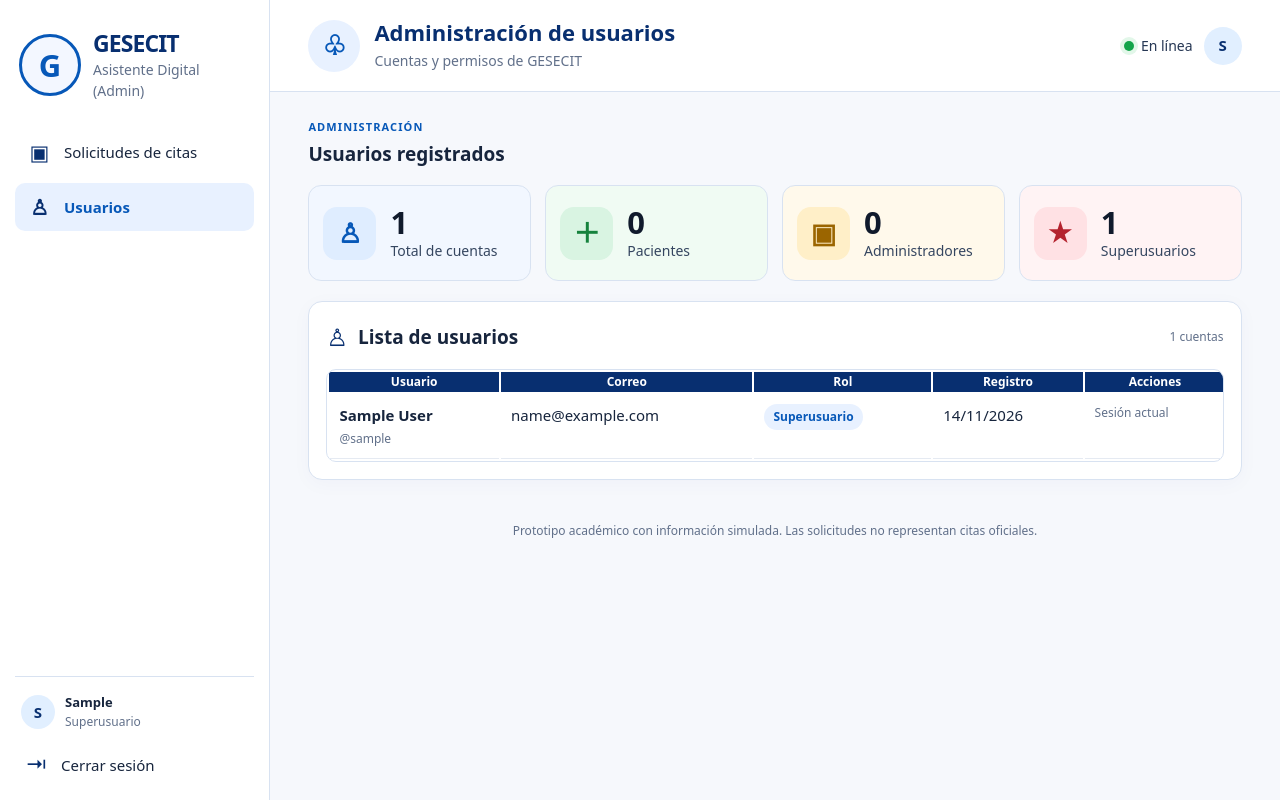
After one commit to Rafah999/gesicit, a Django app: page /administracion/ in a window 1280 px wide. The commit adds this page. Run offline with Django 5.2, Linux system fonts and the light colour scheme; the visitor is signed in with stand-in values (Sample User, id 1); data comes from the database, SQL or seed files in the repository.

Commit message:
funciones administracion

```diff
--- /dev/null
+++ b/appointments/templates/appointments/admin_base.html
@@ -0,0 +1,44 @@
+{% load static %}
+<!doctype html>
+<html lang="es">
+<head>
+  <meta charset="utf-8">
+  <meta name="viewport" content="width=device-width, initial-scale=1">
+  <title>{% block title %}Panel administrativo · GESECIT{% endblock %}</title>
+  <link rel="stylesheet" href="{% static 'appointments/app.css' %}">
+</head>
+<body>
+<div class="app-shell">
+  <aside class="sidebar">
+    <a class="brand" href="{% url 'admin_requests' %}">
+      <span class="brand-mark" aria-hidden="true">G</span>
+      <span class="brand-copy"><strong>GESECIT</strong><small>Asistente Digital</small><small>(Admin)</small></span>
+    </a>
+    <nav class="side-nav" aria-label="Administración">
+      <a class="{% if request.resolver_match.url_name == 'admin_requests' or request.resolver_match.url_name == 'manage_appointment_request' %}active{% endif %}" href="{% url 'admin_requests' %}"><span class="nav-icon">▣</span>Solicitudes de citas</a>
+      {% if request.user.is_superuser %}<a class="{% if request.resolver_match.url_name == 'admin_dashboard' %}active{% endif %}" href="{% url 'admin_dashboard' %}"><span class="nav-icon">♙</span>Usuarios</a>{% endif %}
+    </nav>
+    <div class="sidebar-bottom">
+      <div class="sidebar-user">
+        <span class="avatar small">{{ request.user.get_short_name|default:request.user.username|slice:":1"|upper }}</span>
+        <span><strong>{{ request.user.get_short_name|default:request.user.username }}</strong><small>{% if request.user.is_superuser %}Superusuario{% else %}Personal administrativo{% endif %}</small></span>
+      </div>
+      <form method="post" action="{% url 'logout' %}">{% csrf_token %}<button class="logout-button" type="submit"><span class="nav-icon">⇥</span>Cerrar sesión</button></form>
+    </div>
+  </aside>
+
+  <div class="main-column">
+    <header class="workspace-header">
+      <div class="header-brand-icon" aria-hidden="true">♧</div>
+      <div class="header-title"><h1>{% block page_title %}Panel administrativo{% endblock %}</h1><p>{% block page_subtitle %}Gestión y seguimiento de solicitudes de citas{% endblock %}</p></div>
+      <div class="header-tools"><span class="online"><i></i>En línea</span><span class="avatar">{{ request.user.get_short_name|default:request.user.username|slice:":1"|upper }}</span></div>
+    </header>
+    <main class="page-content">
+      {% if messages %}<div class="messages" aria-live="polite">{% for message in messages %}<p class="message {{ message.tags }}">{{ message }}</p>{% endfor %}</div>{% endif %}
+      {% block content %}{% endblock %}
+      <footer class="site-footer">Prototipo académico con información simulada. Las solicitudes no representan citas oficiales.</footer>
+    </main>
+  </div>
+</div>
+</body>
+</html>
--- /dev/null
+++ b/appointments/templates/appointments/admin_dashboard.html
@@ -0,0 +1,44 @@
+{% extends 'appointments/admin_base.html' %}
+{% block title %}Usuarios · GESECIT{% endblock %}
+{% block page_title %}Administración de usuarios{% endblock %}
+{% block page_subtitle %}Cuentas y permisos de GESECIT{% endblock %}
+{% block content %}
+<div class="section-intro"><div><p class="eyebrow">Administración</p><h2>Usuarios registrados</h2></div></div>
+
+<section class="metric-grid" aria-label="Resumen de usuarios">
+  <article class="metric-card blue"><span class="metric-icon">♙</span><div><strong>{{ total_users }}</strong><span>Total de cuentas</span></div></article>
+  <article class="metric-card green"><span class="metric-icon">＋</span><div><strong>{{ patient_count }}</strong><span>Pacientes</span></div></article>
+  <article class="metric-card amber"><span class="metric-icon">▣</span><div><strong>{{ admin_count }}</strong><span>Administradores</span></div></article>
+  <article class="metric-card red"><span class="metric-icon">★</span><div><strong>{{ superuser_count }}</strong><span>Superusuarios</span></div></article>
+</section>
+
+<section class="dashboard-card">
+  <div class="dashboard-card-head"><div><span class="section-icon">♙</span><h2>Lista de usuarios</h2></div><span class="muted-label">{{ total_users }} cuentas</span></div>
+  <div class="table-wrap">
+    <table class="staff-table user-table">
+      <thead><tr><th>Usuario</th><th>Correo</th><th>Rol</th><th>Registro</th><th>Acciones</th></tr></thead>
+      <tbody>
+        {% for account in users %}
+          <tr>
+            <td><strong>{{ account.get_full_name|default:account.username }}</strong><span class="table-secondary">@{{ account.username }}</span></td>
+            <td>{{ account.email|default:"—" }}</td>
+            <td>{% if account.is_superuser %}<span class="role-pill role-superuser">Superusuario</span>{% elif account.is_staff %}<span class="role-pill role-admin">Administrador</span>{% else %}<span class="role-pill role-patient">Paciente</span>{% endif %}</td>
+            <td>{{ account.date_joined|date:"d/m/Y" }}</td>
+            <td>
+              {% if account.pk == request.user.pk %}<span class="muted-label">Sesión actual</span>
+              {% elif account.is_superuser %}<span class="muted-label">Cuenta protegida</span>
+              {% else %}
+                <div class="user-actions">
+                  <form method="post" action="{% url 'change_user_role' account.pk %}">{% csrf_token %}<button class="small-primary" name="role" value="admin" type="submit">Hacer admin</button></form>
+                  <form method="post" action="{% url 'change_user_role' account.pk %}">{% csrf_token %}<button class="small-primary" name="role" value="superuser" type="submit">Hacer superusuario</button></form>
+                  <form method="post" action="{% url 'delete_user' account.pk %}" onsubmit="return confirm('¿Eliminar esta cuenta y sus solicitudes asociadas?');">{% csrf_token %}<button class="small-danger" type="submit">Eliminar</button></form>
+                </div>
+              {% endif %}
+            </td>
+          </tr>
+        {% empty %}<tr><td colspan="5" class="empty-inline">Aún no hay cuentas registradas.</td></tr>{% endfor %}
+      </tbody>
+    </table>
+  </div>
+</section>
+{% endblock %}
--- a/appointments/urls.py
+++ b/appointments/urls.py
@@ -4,5 +4,14 @@ from . import views
 
 urlpatterns = [
     path("registro/", views.register, name="register"),
+    path("administracion/", views.admin_dashboard, name="admin_dashboard"),
+    path("administracion/solicitudes/", views.appointment_requests, name="admin_requests"),
+    path(
+        "administracion/solicitudes/<uuid:reference>/",
+        views.manage_appointment_request,
+        name="manage_appointment_request",
+    ),
+    path("administracion/usuarios/<int:user_id>/rol/", views.change_user_role, name="change_user_role"),
+    path("administracion/usuarios/<int:user_id>/eliminar/", views.delete_user, name="delete_user"),
     path("", views.home, name="home"),
 ]
--- a/appointments/views.py
+++ b/appointments/views.py
@@ -1,9 +1,35 @@
 from django.contrib import messages
+from django.contrib.auth import get_user_model
 from django.contrib.auth import login
-from django.contrib.auth.decorators import login_required
-from django.shortcuts import redirect, render
+from django.contrib.auth.decorators import login_required, user_passes_test
+from django.contrib.auth.views import LoginView
+from django.db import transaction
+from django.db.models import Q
+from django.shortcuts import get_object_or_404, redirect, render
+from django.urls import reverse
+from django.utils.dateparse import parse_date
+from django.views.decorators.http import require_POST, require_http_methods
+from uuid import UUID
 
-from .forms import PatientRegistrationForm
+from .forms import PatientRegistrationForm, RequestStatusForm
+from .models import (
+    AppointmentAssignment,
+    AppointmentRequest,
+    Notification,
+    RequestStatusHistory,
+    UserProfile,
+)
+
+User = get_user_model()
+
+
+class RoleBasedLoginView(LoginView):
+    def get_success_url(self):
+        if self.request.user.is_superuser:
+            return reverse("admin_dashboard")
+        if self.request.user.is_staff:
+            return reverse("admin_requests")
+        return super().get_success_url()
 
 
 def register(request):
@@ -22,4 +48,208 @@ def register(request):
 
 @login_required
 def home(request):
+    if request.user.is_superuser:
+        return redirect("admin_dashboard")
+    if request.user.is_staff:
+        return redirect("admin_requests")
     return render(request, "appointments/home.html")
+
+
+@user_passes_test(lambda user: user.is_active and user.is_superuser)
+def admin_dashboard(request):
+    users = User.objects.order_by("-date_joined", "username")
+    context = {
+        "users": users,
+        "total_users": users.count(),
+        "patient_count": users.filter(is_staff=False, is_superuser=False).count(),
+        "admin_count": users.filter(is_staff=True, is_superuser=False).count(),
+        "superuser_count": users.filter(is_superuser=True).count(),
+    }
+    return render(request, "appointments/admin_dashboard.html", context)
+
+
+@user_passes_test(lambda user: user.is_active and user.is_superuser)
+@require_POST
+def change_user_role(request, user_id):
+    target = get_object_or_404(User, pk=user_id)
+    new_role = request.POST.get("role")
+    if target.pk == request.user.pk:
+        messages.error(request, "No puedes cambiar tus propios permisos desde esta pantalla.")
+        return redirect("admin_dashboard")
+    if target.is_superuser:
+        messages.error(request, "Los permisos de una cuenta superusuario no se modifican desde esta pantalla.")
+        return redirect("admin_dashboard")
+    if new_role not in {"admin", "superuser"}:
+        messages.error(request, "Selecciona un rol válido.")
+        return redirect("admin_dashboard")
+
+    with transaction.atomic():
+        target.is_staff = True
+        target.is_superuser = new_role == "superuser"
+        target.save(update_fields=("is_staff", "is_superuser"))
+        profile, _ = UserProfile.objects.get_or_create(user=target)
+        profile.role = (
+            UserProfile.Role.ADMINISTRATOR
+            if target.is_superuser
+            else UserProfile.Role.ADMIN_STAFF
+        )
+        profile.save(update_fields=("role",))
+
+    role_name = "superusuario" if target.is_superuser else "administrador"
+    messages.success(request, f"{target.get_username()} ahora tiene el rol de {role_name}.")
+    return redirect("admin_dashboard")
+
+
+@user_passes_test(lambda user: user.is_active and user.is_superuser)
+@require_POST
+def delete_user(request, user_id):
+    target = get_object_or_404(User, pk=user_id)
+    if target.pk == request.user.pk:
+        messages.error(request, "No puedes eliminar la cuenta con la que tienes la sesión abierta.")
+        return redirect("admin_dashboard")
+    if target.is_superuser and User.objects.filter(is_superuser=True).count() <= 1:
+        messages.error(request, "No se puede eliminar el último superusuario.")
+        return redirect("admin_dashboard")
+
+    username = target.get_username()
+    target.delete()
+    messages.success(request, f"Se eliminó la cuenta {username} y sus registros asociados.")
+    return redirect("admin_dashboard")
+
+
+@user_passes_test(lambda user: user.is_active and user.is_staff)
+def appointment_requests(request):
+    all_requests = AppointmentRequest.objects.select_related(
+        "user", "user__gesecit_profile", "service", "preferred_institution"
+    ).prefetch_related(
+        "assignments__slot__institution",
+        "assignments__slot__professional",
+        "assignments__slot__service",
+    )
+    request_items = all_requests
+
+    selected_status = request.GET.get("estado", "")
+    query = request.GET.get("q", "").strip()
+    if selected_status in AppointmentRequest.Status.values:
+        request_items = request_items.filter(status=selected_status)
+    if query:
+        search = (
+            Q(user__username__icontains=query)
+            | Q(user__first_name__icontains=query)
+            | Q(user__last_name__icontains=query)
+            | Q(user__email__icontains=query)
+            | Q(service__name__icontains=query)
+        )
+        try:
+            search |= Q(reference=UUID(query))
+        except ValueError:
+            pass
+        request_items = request_items.filter(search)
+
+    selected_date = request.GET.get("fecha", "")
+    parsed_date = parse_date(selected_date)
+    if parsed_date:
+        request_items = request_items.filter(created_at__date=parsed_date)
+
+    for item in request_items:
+        item.active_assignment = next(
+            (
+                assignment
+                for assignment in item.assignments.all()
+                if assignment.state == AppointmentAssignment.State.ACTIVE
+            ),
+            None,
+        )
+
+    context = {
+        "requests": request_items,
+        "status_choices": AppointmentRequest.Status.choices,
+        "selected_status": selected_status,
+        "query": query,
+        "selected_date": selected_date,
+        "total_requests": all_requests.count(),
+        "pending_count": all_requests.filter(status=AppointmentRequest.Status.PENDING).count(),
+        "review_count": all_requests.filter(status=AppointmentRequest.Status.IN_REVIEW).count(),
+        "approved_count": all_requests.filter(status=AppointmentRequest.Status.APPROVED).count(),
+        "rejected_count": all_requests.filter(status=AppointmentRequest.Status.REJECTED).count(),
+        "recent_activity": RequestStatusHistory.objects.select_related(
+            "request", "request__user", "changed_by"
+        )[:5],
+    }
+    return render(request, "appointments/appointment_requests.html", context)
+
+
+@user_passes_test(lambda user: user.is_active and user.is_staff)
+@require_http_methods(["GET", "POST"])
+def manage_appointment_request(request, reference):
+    appointment_request = get_object_or_404(
+        AppointmentRequest.objects.select_related(
+            "user", "user__gesecit_profile", "service", "preferred_institution"
+        ).prefetch_related(
+            "status_history__changed_by",
+            "assignments__slot__institution",
+            "assignments__slot__professional",
+            "assignments__slot__service",
+        ),
+        reference=reference,
+    )
+    appointment_request.active_assignment = next(
+        (
+            assignment
+            for assignment in appointment_request.assignments.all()
+            if assignment.state == AppointmentAssignment.State.ACTIVE
+        ),
+        None,
+    )
+
+    if request.method == "POST":
+        form = RequestStatusForm(request.POST, instance=appointment_request)
+        old_status = appointment_request.status
+        if form.is_valid():
+            new_status = form.cleaned_data["status"]
+            if new_status != old_status:
+                if (
+                    appointment_request.active_assignment
+                    and new_status != AppointmentRequest.Status.APPROVED
+                ):
+                    messages.error(
+                        request,
+                        "Cancela la asignación vigente antes de cambiar el estado de esta solicitud.",
+                    )
+                else:
+                    with transaction.atomic():
+                        updated_request = form.save()
+                        RequestStatusHistory.objects.create(
+                            request=updated_request,
+                            previous_status=old_status,
+                            new_status=new_status,
+                            note=form.cleaned_data["note"],
+                            changed_by=request.user,
+                        )
+                        Notification.objects.create(
+                            user=updated_request.user,
+                            request=updated_request,
+                            kind=Notification.Kind.REQUEST_UPDATED,
+                            title="Actualización de solicitud",
+                            body=(
+                                f"Tu solicitud de {updated_request.service.name} cambió a "
+                                f"{updated_request.get_status_display()}."
+                            ),
+                        )
+                    messages.success(request, "Se actualizó el estado y quedó en el historial.")
+                    return redirect("manage_appointment_request", reference=reference)
+            else:
+                messages.info(request, "La solicitud conserva el mismo estado.")
+                return redirect("manage_appointment_request", reference=reference)
+    else:
+        form = RequestStatusForm(instance=appointment_request)
+
+    return render(
+        request,
+        "appointments/manage_appointment_request.html",
+        {
+            "appointment_request": appointment_request,
+            "patient_profile": UserProfile.objects.filter(user=appointment_request.user).first(),
+            "form": form,
+        },
+    )
--- a/config/urls.py
+++ b/config/urls.py
@@ -17,12 +17,13 @@ Including another URLconf
 from django.contrib import admin
 from django.contrib.auth import views as auth_views
 from django.urls import include, path
+from appointments.views import RoleBasedLoginView
 
 urlpatterns = [
     path("admin/", admin.site.urls),
     path(
         "acceso/",
-        auth_views.LoginView.as_view(template_name="registration/login.html"),
+        RoleBasedLoginView.as_view(template_name="registration/login.html"),
         name="login",
     ),
     path("salir/", auth_views.LogoutView.as_view(), name="logout"),
--- a/static/appointments/app.css
+++ b/static/appointments/app.css
@@ -151,7 +151,7 @@ button { cursor: pointer; }
 .filter-toolbar { display: flex; flex-wrap: wrap; gap: 8px; margin-bottom: 13px; }
 .filter-toolbar label { flex: 1 1 210px; }
 .filter-toolbar input, .filter-toolbar select { width: 100%; min-height: 40px; padding: 7px 10px; }
-.staff-table { min-width: 1020px; }
+.staff-table { width: 100%; min-width: 1020px; }
 .staff-table th { background: var(--navy); color: #fff; font-size: 12px; text-transform: none; }
 .staff-table td { padding: 10px; border-bottom: 1px solid #e5eaf2; vertical-align: top; }
 .staff-table tr:nth-child(even) { background: #f9fbff; }
@@ -208,6 +208,51 @@ button { cursor: pointer; }
 .welcome-card { max-width: 720px; margin: 0 auto; padding: 30px; border: 1px solid var(--line); border-radius: 14px; background: #fff; }
 .welcome-card h1 { margin: 0 0 8px; color: var(--navy); }
 .welcome-card p:last-child { margin-bottom: 0; color: var(--muted); }
+.user-table { width: 100%; min-width: 900px; }
+.user-actions { display: flex; flex-wrap: wrap; gap: 6px; }
+.user-actions form { margin: 0; }
+.user-actions .small-primary, .user-actions .small-danger { min-height: 30px; padding: 4px 8px; font-size: 11px; }
+.small-danger { display: inline-flex; min-height: 34px; align-items: center; justify-content: center; padding: 5px 10px; border: 1px solid #efc6c9; border-radius: 8px; background: #fff; color: var(--red); font-size: 12px; font-weight: 700; }
+.small-danger:hover { background: var(--red-bg); }
+.role-pill { display: inline-flex; align-items: center; padding: 4px 9px; border-radius: 999px; font-size: 12px; font-weight: 750; white-space: nowrap; }
+.role-patient { background: #eef1f5; color: #42516a; }
+.role-admin { background: var(--amber-bg); color: var(--amber); }
+.role-superuser { background: var(--blue-soft); color: var(--blue); }
+.requests-table { width: 100%; min-width: 1120px; }
+.filter-toolbar { align-items: end; }
+.filter-submit, .filter-clear { min-height: 40px; }
+.table-action { min-height: 32px; padding: 5px 9px; font-size: 12px; white-space: nowrap; }
+.request-detail-grid { display: grid; grid-template-columns: minmax(220px, .75fr) minmax(0, 1.6fr); gap: 16px; align-items: start; }
+.patient-detail-card { min-height: 220px; text-align: center; }
+.detail-avatar { display: grid; width: 62px; height: 62px; margin: 0 auto 12px; place-items: center; border-radius: 50%; background: var(--blue-soft); color: var(--navy); font-size: 24px; font-weight: 800; }
+.patient-detail-card h2 { margin: 0 0 5px; font-size: 19px; }
+.patient-detail-card p:not(.eyebrow) { margin: 5px 0 10px; color: var(--muted); overflow-wrap: anywhere; }
+.request-detail-card { min-width: 0; }
+.request-detail-list { display: grid; grid-template-columns: repeat(2, minmax(0, 1fr)); gap: 15px; margin: 0; }
+.request-detail-list div { min-width: 0; }
+.request-detail-list dt { color: var(--muted); font-size: 12px; }
+.request-detail-list dd { margin: 3px 0 0; font-weight: 700; overflow-wrap: anywhere; }
+.status-update-card, .history-card { min-width: 0; }
+.request-update-form { display: grid; gap: 8px; }
+.request-update-form label { margin-top: 5px; font-weight: 700; }
+.request-update-form select, .request-update-form input, .request-update-form textarea { width: 100%; min-height: 42px; padding: 9px 11px; border: 1px solid #c8d5e7; border-radius: 9px; background: #fff; color: var(--ink); font: inherit; }
+.request-update-form textarea { min-height: 94px; resize: vertical; }
+.request-update-form button { justify-self: end; margin-top: 7px; }
+.history-list { display: grid; gap: 13px; margin: 0; padding: 0; list-style: none; }
+.history-list li { display: flex; gap: 10px; }
+.history-dot { width: 10px; height: 10px; flex: 0 0 auto; margin-top: 6px; border-radius: 50%; background: var(--blue); box-shadow: 0 0 0 4px #e5f0ff; }
+.history-list p { margin: 3px 0; color: var(--ink); }
+.history-list small { color: var(--muted); }
+
+@media (max-width: 850px) {
+  .request-detail-grid { grid-template-columns: 1fr; }
+  .request-detail-list { grid-template-columns: 1fr 1fr; }
+}
+@media (max-width: 560px) {
+  .request-detail-list { grid-template-columns: 1fr; }
+  .filter-toolbar label { flex-basis: 100%; }
+  .filter-submit, .filter-clear { flex: 1 1 45%; }
+}
 .register-card { width: min(100%, 540px); }
 .register-intro { margin: -8px 0 14px; color: var(--muted); }
 .register-card .prototype-alert { margin-bottom: 16px; text-align: left; }
```
Also changed, not shown: appointments/templates/appointments/appointment_requests.html (added, +49 -0 lines), appointments/templates/appointments/manage_appointment_request.html (added, +57 -0 lines).
